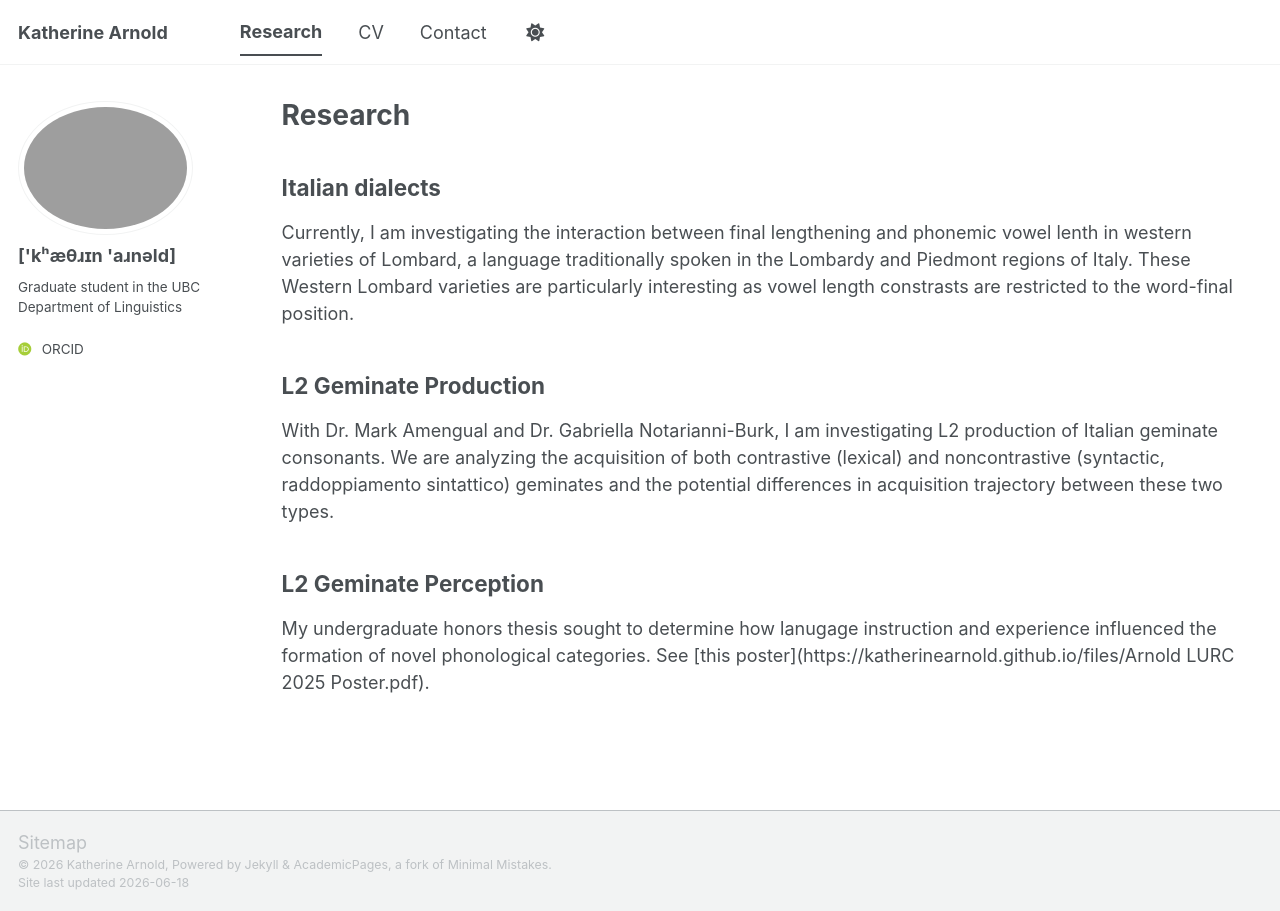
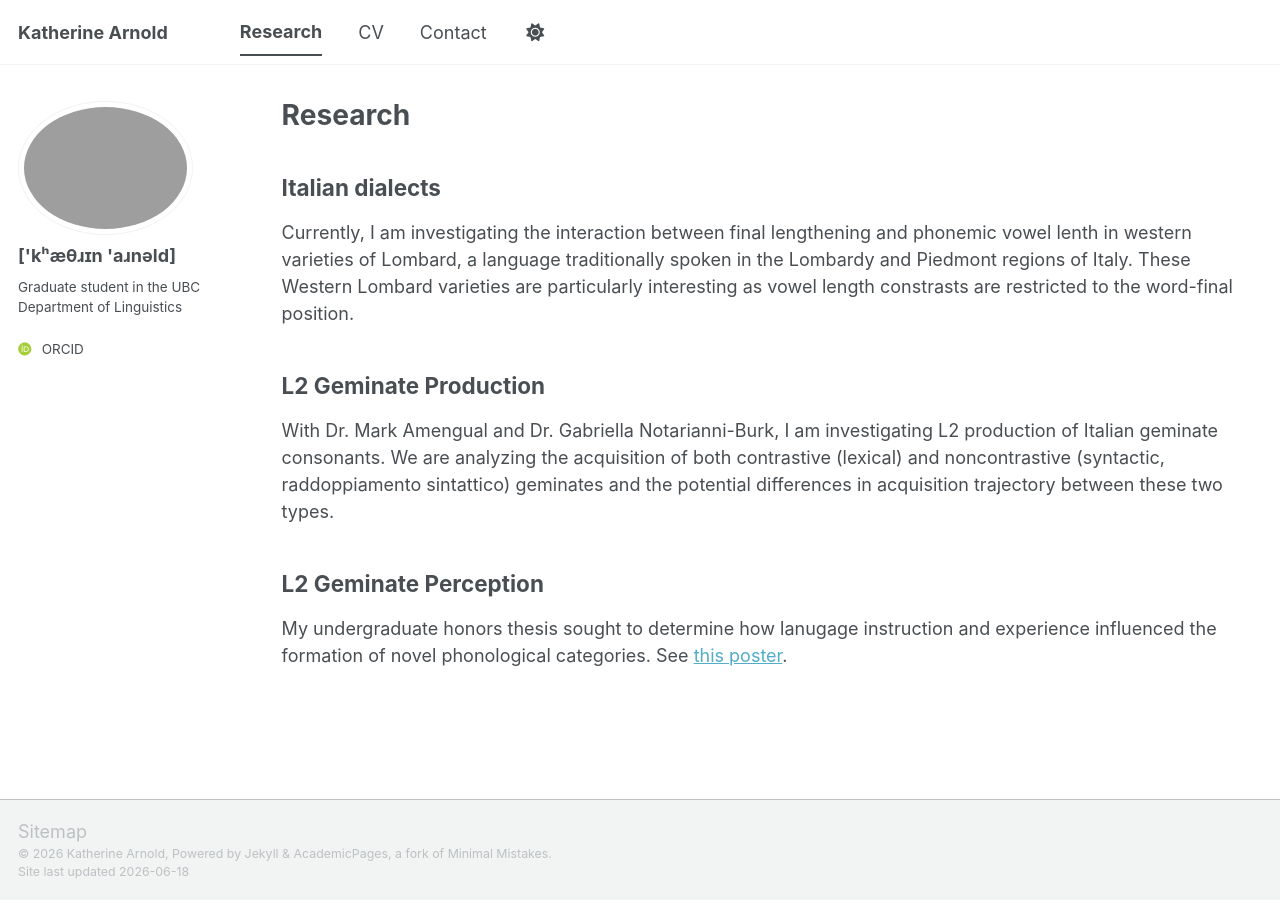
Before and after one commit to katherinearnold/katherinearnold.github.io, a Jekyll site: the page built from _pages/research.md, in a window 1280 px wide. Built offline with Jekyll 4.4.1, drawn with Linux system fonts in a browser that asks for light colours; some web fonts are replaced; a script bundle is joined from its source files by our own code; library files that are not in the unit come from our copies; some of the changed lines change nothing that is shown.

Commit message:
Update research.md

```diff
--- a/_pages/research.md
+++ b/_pages/research.md
@@ -17,5 +17,5 @@
 
 <h2>L2 Geminate Perception</h2>
 <p>
-My undergraduate honors thesis sought to determine how lanugage instruction and experience influenced the formation of novel phonological categories. See [this poster](https://katherinearnold.github.io/files/Arnold LURC 2025 Poster.pdf).
+My undergraduate honors thesis sought to determine how lanugage instruction and experience influenced the formation of novel phonological categories. See <a href="https://katherinearnold.github.io/files/Arnold%20LURC%202025%20Poster.pdf">this poster</a>.
 </p>
```
